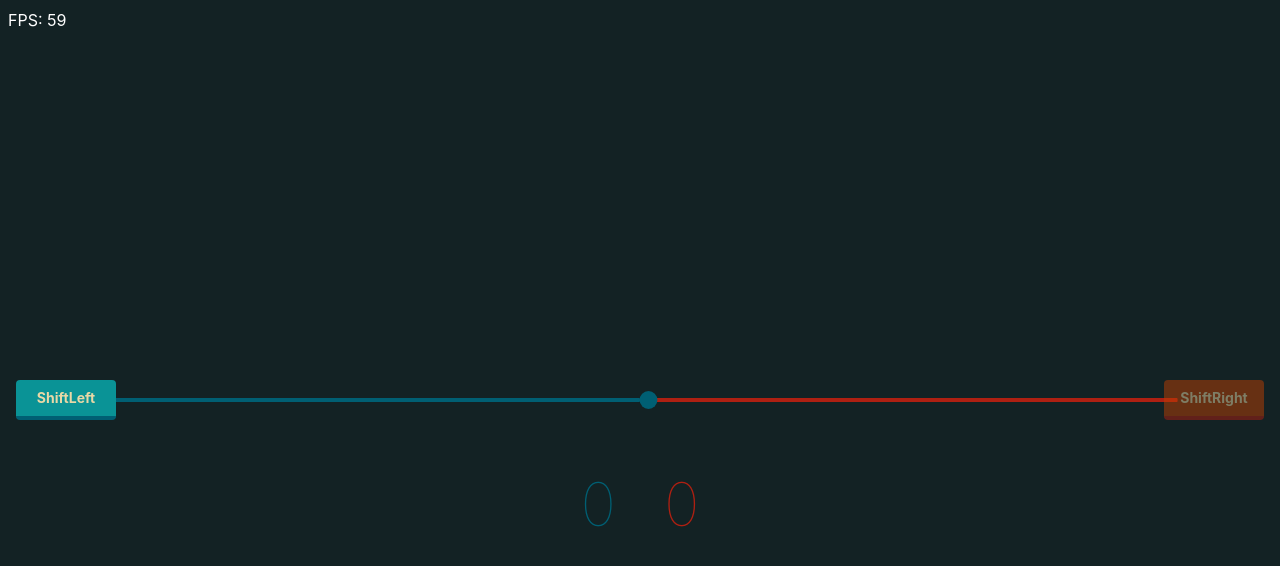
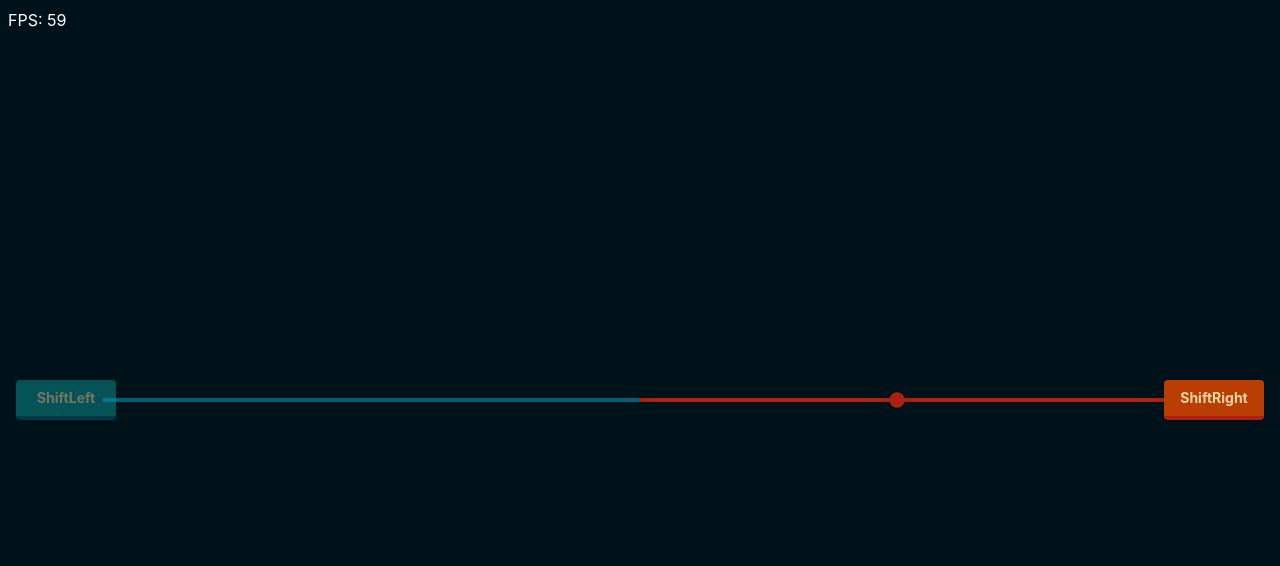
Before and after one commit to Continuities/fight-dot, a SvelteKit app: page / in a window 1280 px wide. Shown: the top 566 px of the page. Built offline with nearby package versions, Linux system fonts and the light colour scheme.

Commit message:
added juuuuuice

```diff
--- a/src/lib/components/game-canvas/game-canvas.svelte
+++ b/src/lib/components/game-canvas/game-canvas.svelte
@@ -9,6 +9,7 @@
 		keybinds: KeyBinds;
 		paused?: boolean;
 		onGameWon?: (winner: Player) => void;
+		onHit?: (hitter: Player) => void;
 	}
 
 	const SHOW_FPS = true;
@@ -25,7 +26,8 @@
 		playerTurn = $bindable('p1'),
 		keybinds,
 		paused,
-		onGameWon
+		onGameWon,
+		onHit
 	}: Props = $props();
 
 	let canvas: HTMLCanvasElement;
@@ -54,13 +56,18 @@
 
 	const onkeydown = (e: KeyboardEvent) => {
 		if (winner) {
-			resetGame();
+			if (e.code === keybinds.next) {
+				resetGame();
+			}
 			return;
 		}
 		if (!isActive || e.code !== keybinds[playerTurn]) {
 			return;
 		}
 		if (inTarget) {
+			if (onHit) {
+				onHit(playerTurn);
+			}
 			border = ballPos;
 			if (border <= WIN_RANGE - 1) {
 				triggerWin('p2');
--- a/src/routes/+page.svelte
+++ b/src/routes/+page.svelte
@@ -4,9 +4,11 @@
 	import ScoreOverlay from '$lib/components/score-overlay/score-overlay.svelte';
 	import WinnerOverlay from '$lib/components/winner-overlay/winner-overlay.svelte';
 
+	const HIT_ANIMATION_DURATION = 200; // ms
 	const KEYBINDS = {
 		p1: 'ShiftLeft',
-		p2: 'ShiftRight'
+		p2: 'ShiftRight',
+		next: 'Space'
 	};
 
 	let winner: Player | undefined = $state();
@@ -15,15 +17,69 @@
 		p1: 0,
 		p2: 0
 	});
+	let lastHit: Player | undefined = $state();
+	let hitClass = $derived(
+		lastHit === 'p1' ? 'kapow-p1' : lastHit === 'p2' ? 'kapow-p2' : undefined
+	);
 
 	const onGameWon = (player: Player) => {
 		score[player]++;
 	};
+
+	let hitTimeout: NodeJS.Timeout;
+	const onHit = (player: Player) => {
+		clearTimeout(hitTimeout);
+		lastHit = player;
+		hitTimeout = setTimeout(() => {
+			lastHit = undefined;
+		}, HIT_ANIMATION_DURATION);
+	};
 </script>
 
-<GameCanvas bind:playerTurn bind:winner keybinds={KEYBINDS} {onGameWon} />
-<PlayerButtonsOverlay keybinds={KEYBINDS} {playerTurn} />
-{#if winner}
-	<WinnerOverlay {winner} />
-{/if}
-<ScoreOverlay {score} />
+<div class="overflow-hidden bg-(--bg)">
+	<div class={hitClass} style={`--duration:${HIT_ANIMATION_DURATION}ms`}>
+		<GameCanvas bind:playerTurn bind:winner keybinds={KEYBINDS} {onGameWon} {onHit} />
+		<PlayerButtonsOverlay keybinds={KEYBINDS} {playerTurn} />
+		{#if winner}
+			<WinnerOverlay {winner} />
+		{/if}
+		{#if score.p1 > 0 || score.p2 > 0}
+			<ScoreOverlay {score} />
+		{/if}
+	</div>
+</div>
+
+<style>
+	@keyframes kapow-clockwise {
+		0%,
+		100% {
+			transform: rotate(0);
+		}
+		10% {
+			transform: rotate(-1deg) scale(0.95);
+		}
+		50% {
+			transform: rotate(3deg) scale(1.1);
+		}
+	}
+
+	@keyframes kapow-anticlockwise {
+		0%,
+		100% {
+			transform: rotate(0);
+		}
+		10% {
+			transform: rotate(1deg) scale(0.95);
+		}
+		50% {
+			transform: rotate(-3deg) scale(1.1);
+		}
+	}
+
+	.kapow-p1 {
+		animation: kapow-clockwise var(--duration) ease-out;
+	}
+	.kapow-p2 {
+		animation: kapow-anticlockwise var(--duration) ease-out;
+	}
+</style>
--- a/src/types.d.ts
+++ b/src/types.d.ts
@@ -19,5 +19,7 @@ type Player = 'p1' | 'p2';
 
 type KeyCode = string;
 
-type KeyBinds = Record<Player, KeyCode>;
+type KeyBinds = Record<Player, KeyCode> & {
+	next: KeyCode;
+};
 type Score = Record<Player, number>;
```
